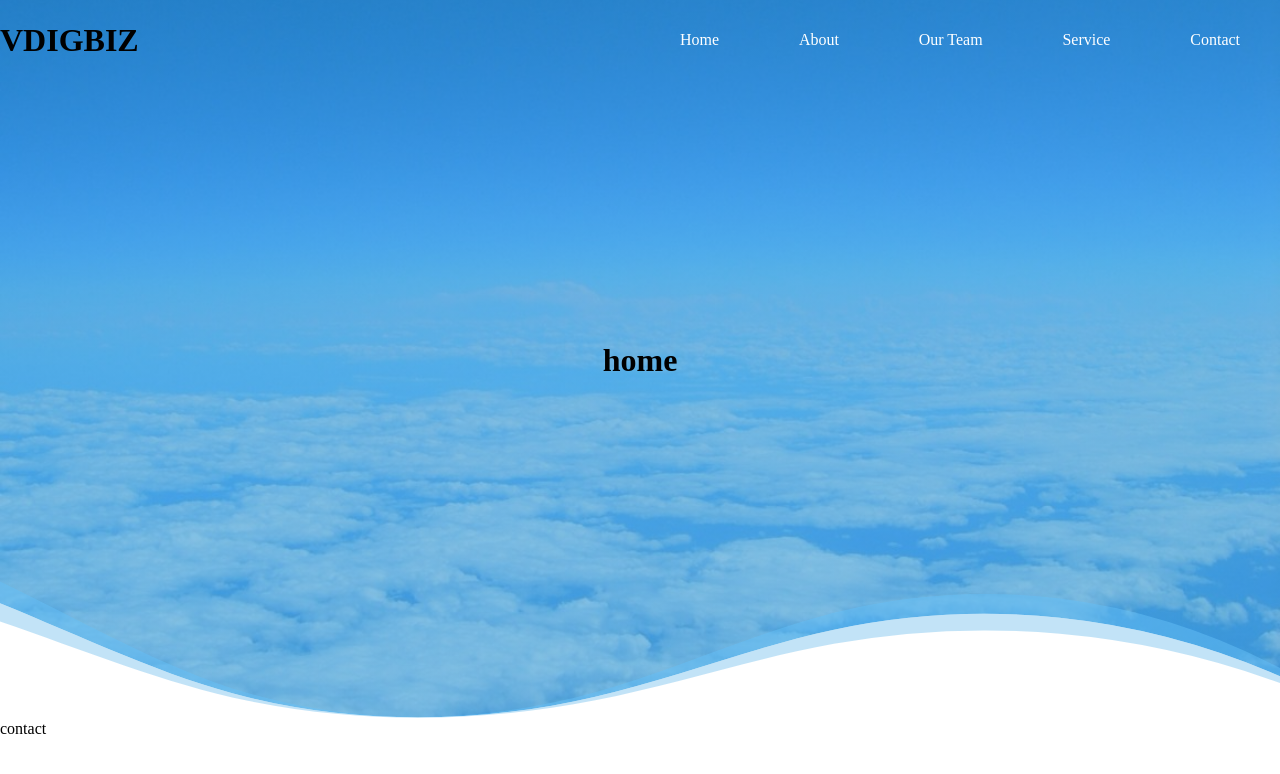
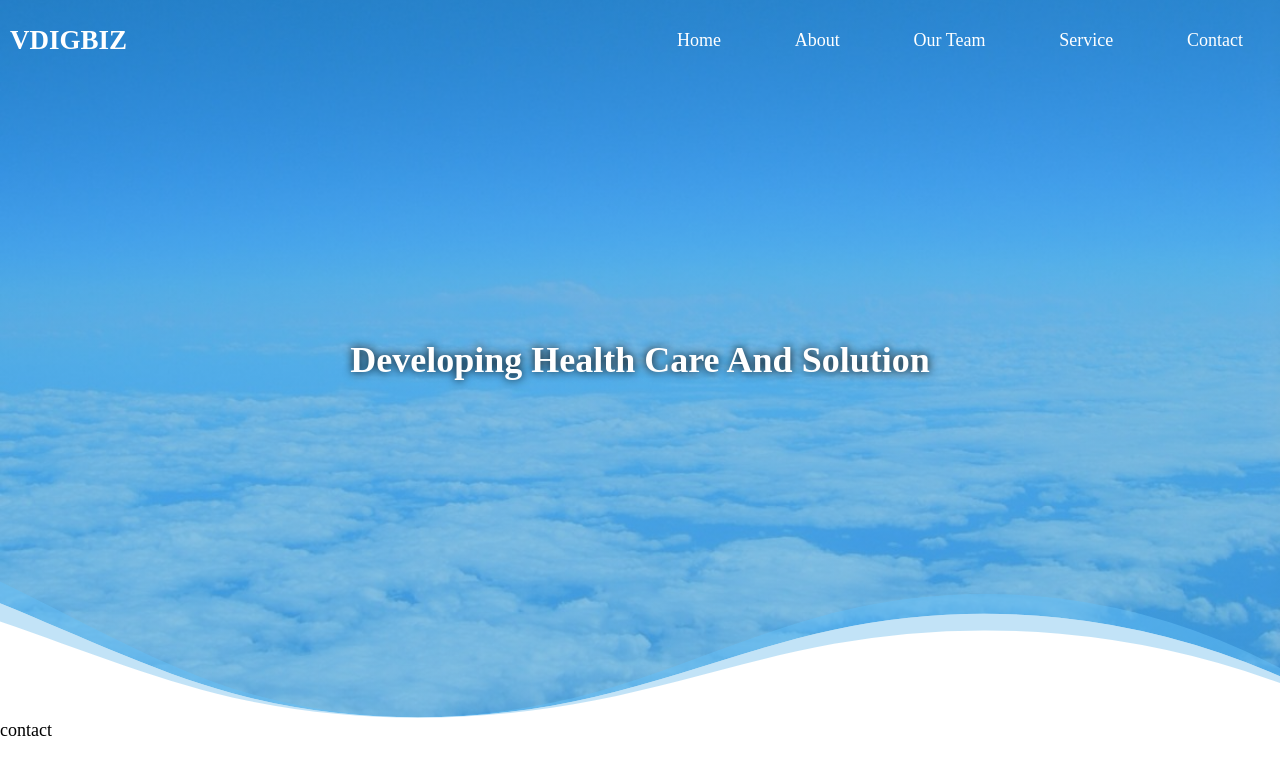
Before and after one commit to MeiiporulTrainingSite/vdigbizreact, a React (Create React App) app in the folder project/: page / in a window 1280 px wide. Shown: the top 774 px of the page. Built offline with nearby package versions, Linux system fonts and the light colour scheme.

Commit message:
add homepage updates

```diff
--- a/project/src/component/home/Nav/Nav.css
+++ b/project/src/component/home/Nav/Nav.css
@@ -4,6 +4,11 @@
     height: 10vh;
     align-items: center;
 
+}
+.home_logo{
+    color: white;
+    margin-left: 10px;
+    font-size: 1.5rem;
 }
 .menu{
     display: flex;
@@ -19,6 +24,7 @@
     color:white;
     position: relative;;
 }
+
 .service-list-home {
     display: none;
     position: absolute;
@@ -32,7 +38,7 @@
   }
   .service-list-home li {
     border-bottom: 1px solid cornsilk;
-    font-size: 1.1rem;
+    font-size: 1rem;
     transition: 0.5s;
   }
   .service-list-home li:hover {
--- a/project/src/component/home/homepage.css
+++ b/project/src/component/home/homepage.css
@@ -0,0 +1,15 @@
+.home_page{
+    display: flex;
+    justify-content: center;
+    align-items: center;
+    background: linear-gradient(rgba(34,147,215,0.5),rgba(34,147,215,0.5)),url(../images/image2.jpg);
+    background-position: bottom;
+    background-size: cover;
+    color: white;
+    text-shadow: 0 0 10px black;
+    font-weight: 100;
+
+}
+.home_page h1{
+    font-size: 2rem;
+}
--- a/project/src/component/home/homepage.js
+++ b/project/src/component/home/homepage.js
@@ -5,9 +5,9 @@ import "./homepage.css";
 
 export default function HomePage() {
   return <div>
+<Div className="home_page">
+  <h1>Developing Health Care And Solution</h1>
+</Div>
 
-<Div className="home_page">
-  <h1>home</h1>
-</Div>
   </div>;
 }
--- a/project/src/index.css
+++ b/project/src/index.css
@@ -2,4 +2,5 @@
     margin: 0;
     padding: 0;
     box-sizing: border-box;
+    font-size: 13.5pt;
 }
```
